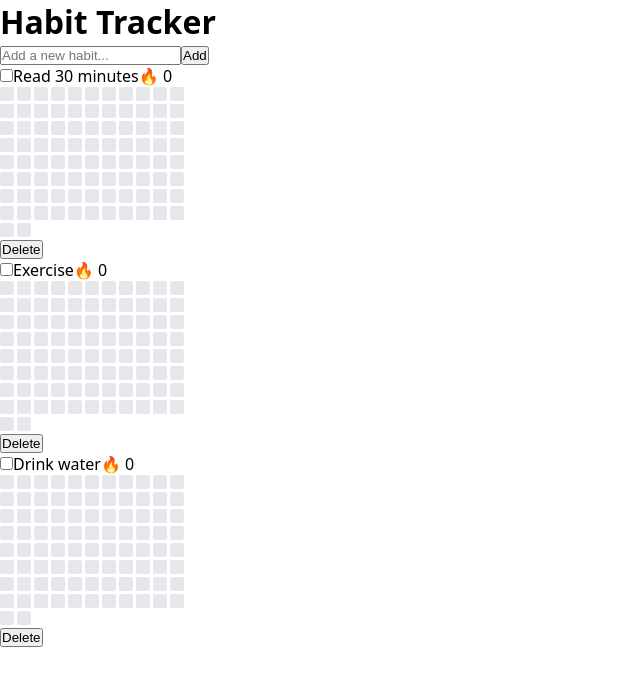
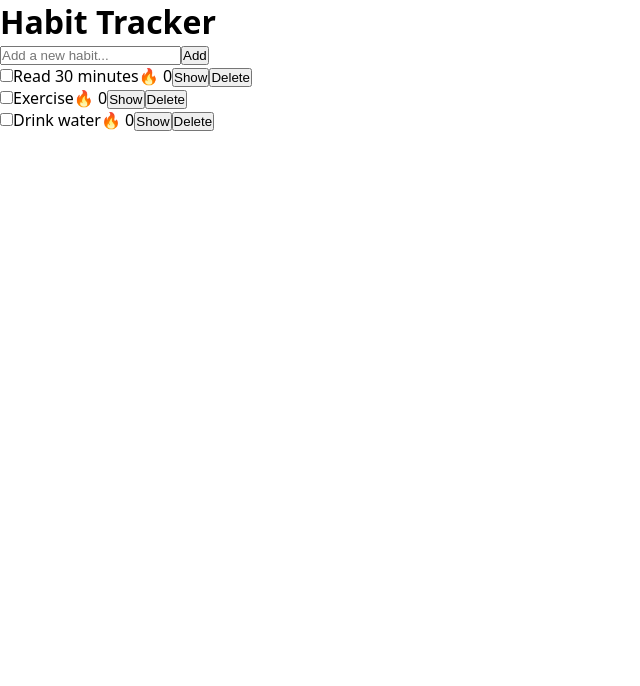
Before and after one commit to 2mash5/habit-tracker, a React (Vite) app: page / in a window 1280 px wide. Shown: the top 686 px of the page, without its empty margins (0-640 px from the left). Built offline with nearby package versions, Linux system fonts and the light colour scheme.

Commit message:
add expand and collapse for streak grid

```diff
--- a/src/App.jsx
+++ b/src/App.jsx
@@ -9,6 +9,7 @@ function App() {
     { id: 3, name: 'Drink water', done: false, currentStreak: 0, longestStreak: 0, lastCompletedDate: null, recentDates: [] },
   ])
   const [input, setInput] = useState('')
+  const [expandedId, setExpandedId] = useState(null)
 
   function addHabit() {
     if (!input.trim()) return
@@ -75,7 +76,10 @@ function App() {
             />
             <span className={habit.done ? 'done' : ''}>{habit.name}</span>
             <span>🔥 {habit.currentStreak}</span>
-            <HabitGrid recentDates={habit.recentDates} />
+            <button onClick={() => setExpandedId(expandedId === habit.id ? null : habit.id)}>
+              {expandedId === habit.id ? 'Hide' : 'Show'}
+            </button>
+            {expandedId === habit.id && <HabitGrid recentDates={habit.recentDates} />}
             <button onClick={() => deleteHabit(habit.id)}>Delete</button>
           </li>
         ))}
```
